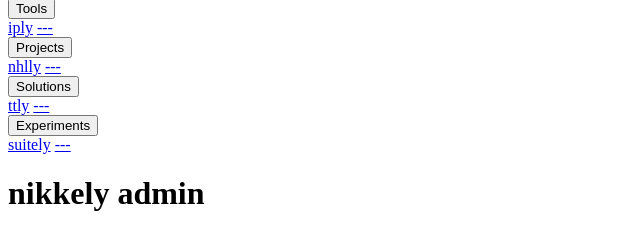
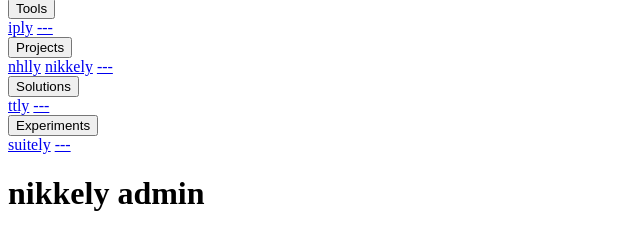
Before and after one commit to LyraxH/nikkely, a website built with Vite: page admin/index.html in a window 1280 px wide. Shown: the part 62-294 px from the top of the page, without its empty margins (0-640 px from the left). Built offline with nearby package versions, Linux system fonts and the light colour scheme; no server answers.

Commit message:
navbar update

```diff
--- a/admin/index.html
+++ b/admin/index.html
@@ -24,6 +24,7 @@
             <button class="dropbtn">Projects</button>
             <div class="dropdown-content">
                 <a href="/nhlly/">nhlly</a>
+                <a href="/nikkely/">nikkely</a>
                 <a href="/todo/">---</a>
             </div>
         </div>
```
Also changed, not shown: index.html (+1 -0 lines).
